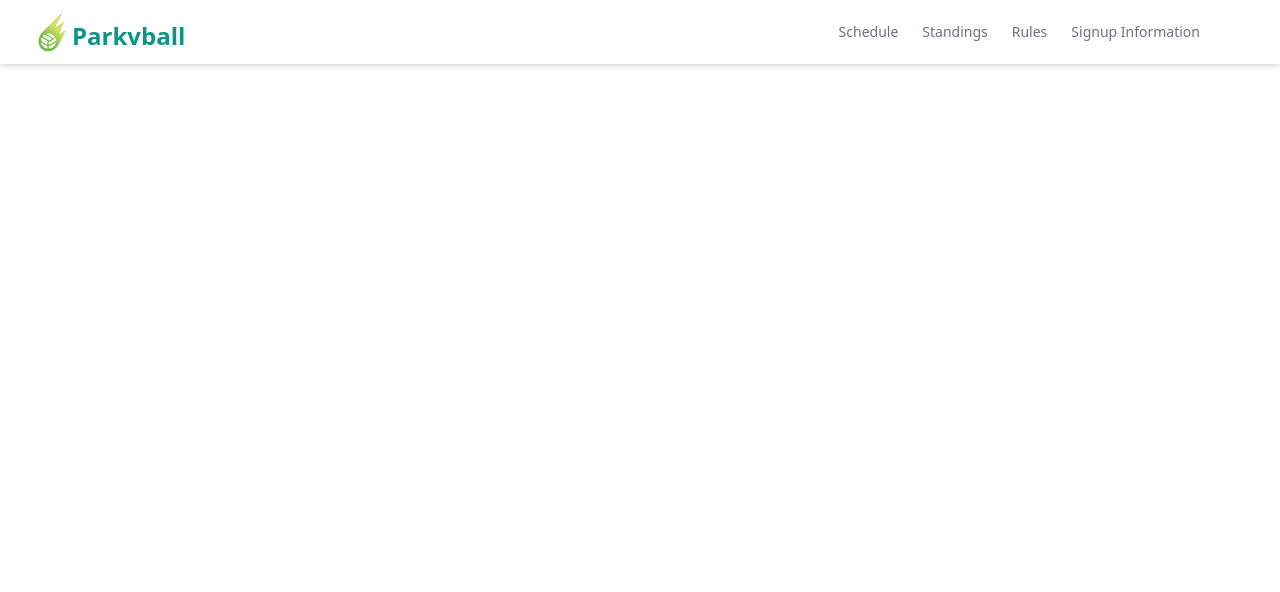
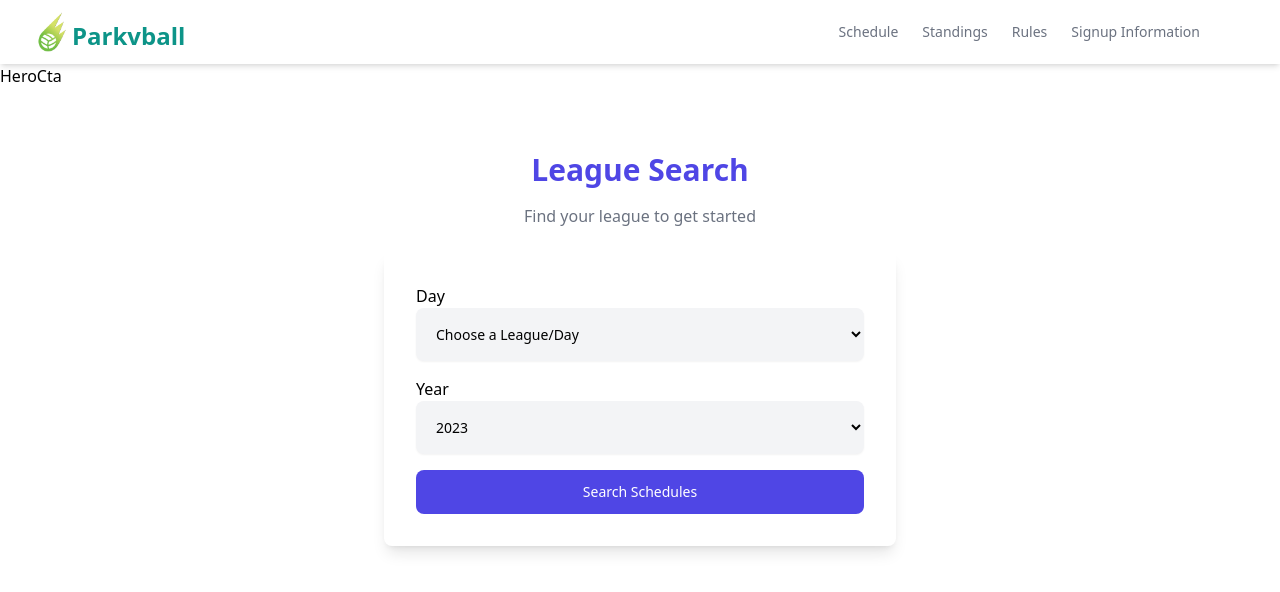
Before and after one commit to tumb/ParkVolleyball, a Next.js app: page / in a window 1280 px wide. Shown: the top 592 px of the page. Built offline with nearby package versions, Linux system fonts and the light colour scheme; no server answers; the database is empty.

Commit message:
league id search ok

```diff
--- /dev/null
+++ b/components/UI/HeroCta.tsx
@@ -0,0 +1,7 @@
+import React from 'react'
+
+export default function HeroCta() {
+  return (
+    <div>HeroCta</div>
+  )
+}
--- /dev/null
+++ b/components/UI/LeagueForm.tsx
@@ -0,0 +1,94 @@
+import { supabase } from '@/lib/supabase';
+import React, { useState } from 'react'
+
+export default function LeagueForm() {
+
+    const [day, setDay] = useState("");
+    const [year, setYear] = useState(2023)
+
+    const handleLeagueSearch = async (e: React.FormEvent) => {
+        e.preventDefault();
+        const formData = {
+            day: day,
+            year: year
+        };
+        console.log("🚀 ~ file: LeagueForm.tsx:14 ~ handleLeagueSearch ~ formData: \n", formData);
+            let { data: league, error } = await supabase
+                .from('league')
+                .select("*")
+                .eq('day', day)
+                .eq('year', year);
+
+
+    console.log("🚀 ~ file: LeagueForm.tsx:20 ~ handleLeagueSearch ~ league: \n", league)
+    };
+
+    return (
+        <div className="mx-auto max-w-screen-xl px-4 py-16 sm:px-6 lg:px-8">
+            <div className="mx-auto max-w-lg">
+                <h1 className="text-center text-2xl font-bold text-indigo-600 sm:text-3xl">
+                    League Search
+                </h1>
+
+                <p className="mx-auto mt-4 max-w-md text-center text-gray-500">Find your league to get started</p>
+
+                <form
+                    action=""
+                    onSubmit={handleLeagueSearch}
+                    className="mb-0 mt-6 space-y-4 rounded-lg p-4 shadow-lg sm:p-6 lg:p-8"
+                >
+                    <div>
+                        <label htmlFor="Day" className="">
+                            Day
+                        </label>
+
+                        <div className="relative">
+                            <select
+                                className="border-gray-200bg-gray-100  w-full rounded-lg bg-gray-100 p-4 pe-12 text-sm shadow-sm"
+                                placeholder="Enter Day"
+                                value={day}
+                                onChange={(e) => setDay(e.target.value)}
+                            >
+                                <option value="">Choose a League/Day</option>
+                                <option value="Monday">Monday</option>
+                                <option value="Tuesday">Tuesday</option>
+                                <option value="Wednesday">Wednesday</option>
+                                <option value="Thursday">Thursday</option>
+                                <option value="Friday">Friday</option>
+                                <option value="Sunday">Sunday</option>
+                                <option value="Saturday">Saturday</option>
+                            </select>
+                        </div>
+                    </div>
+
+                    <div>
+                        <label htmlFor="Year" className="">
+                            Year
+                        </label>
+
+                        <div className="relative">
+                            <select
+                                className="w-full rounded-lg border-gray-200 bg-gray-100 p-4 pe-12 text-sm shadow-sm"
+                                placeholder="Enter Year"
+                                value={year}
+                                onChange={(e) => setYear(parseInt(e.target.value))}
+                            >
+                                <option value="">Choose a Year</option>
+                                <option value="2021">2021</option>
+                                <option value="2022">2022</option>
+                                <option value="2023">2023</option>
+                            </select>
+                        </div>
+                    </div>
+
+                    <button
+                        type="submit"
+                        className="block w-full rounded-lg bg-indigo-600 px-5 py-3 text-sm font-medium text-white"
+                    >
+                        Search Schedules
+                    </button>
+                </form>
+            </div>
+        </div>
+    )
+}
--- a/pages/index.tsx
+++ b/pages/index.tsx
@@ -1,12 +1,13 @@
+import HeroCta from "@/components/UI/HeroCta";
+import LeagueForm from "@/components/UI/LeagueForm";
 import ScheduleForm from "@/components/UI/ScheduleForm";
-import ScheduleTable from "@/components/UI/Table";
 import React from "react";
 
 export default function Home() {
   return (
     <div>
-      {/* <ScheduleForm /> */}
-      <div className="mx-auto px-32 py-16"></div>
+      <HeroCta />
+      <LeagueForm />
     </div>
   );
 }
```
Also changed, not shown: 1 other file (tests, documents, lock files or other folders).
